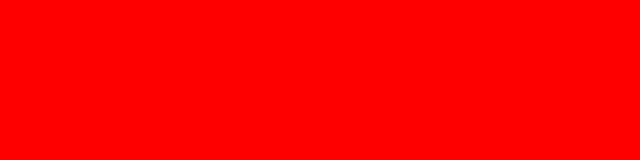
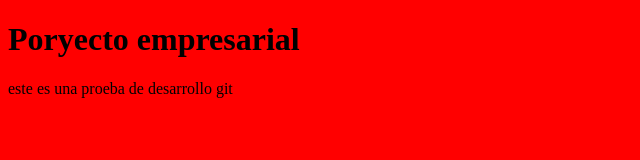
Before and after one commit to brrsanchezfi/curso_git, a plain HTML site: page index.html in a window 1280 px wide. Shown: the whole page, without its empty margins (0-640 px from the left). Drawn offline with Linux system fonts and the light colour scheme.

Commit message:
version.1.2

```diff
--- a/index.html
+++ b/index.html
@@ -8,6 +8,7 @@
     <link rel="stylesheet" href="style/style.css">
 </head>
 <body>
-    <h1></h1>
+    <h1>Poryecto empresarial</h1>
+    <p>este es una proeba de desarrollo git</p>
 </body>
 </html>
--- a/style/style.css
+++ b/style/style.css
@@ -1,3 +1,4 @@
 body{
     background-color: #f00;
+
 }
```
